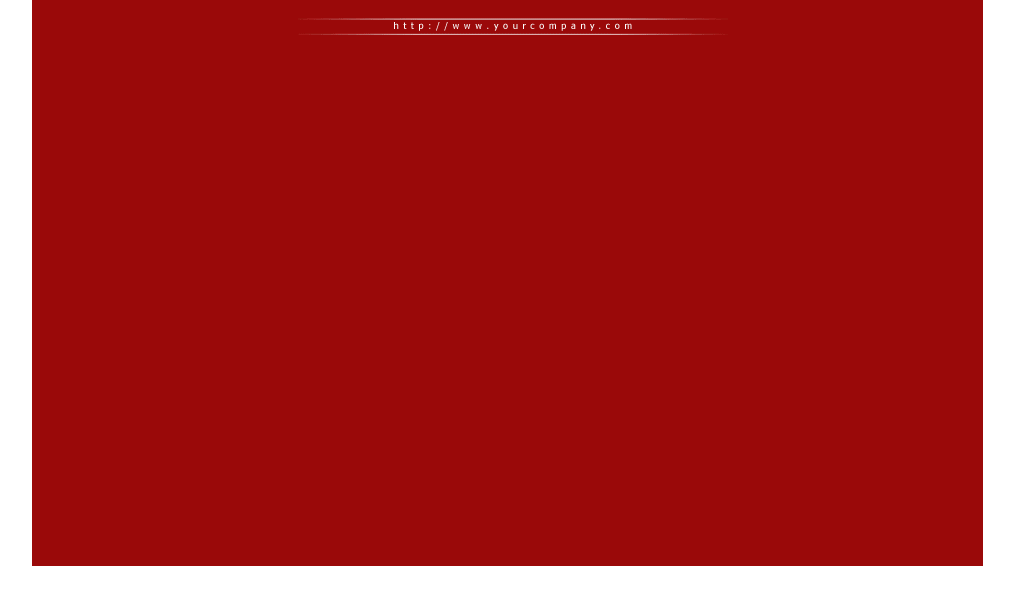
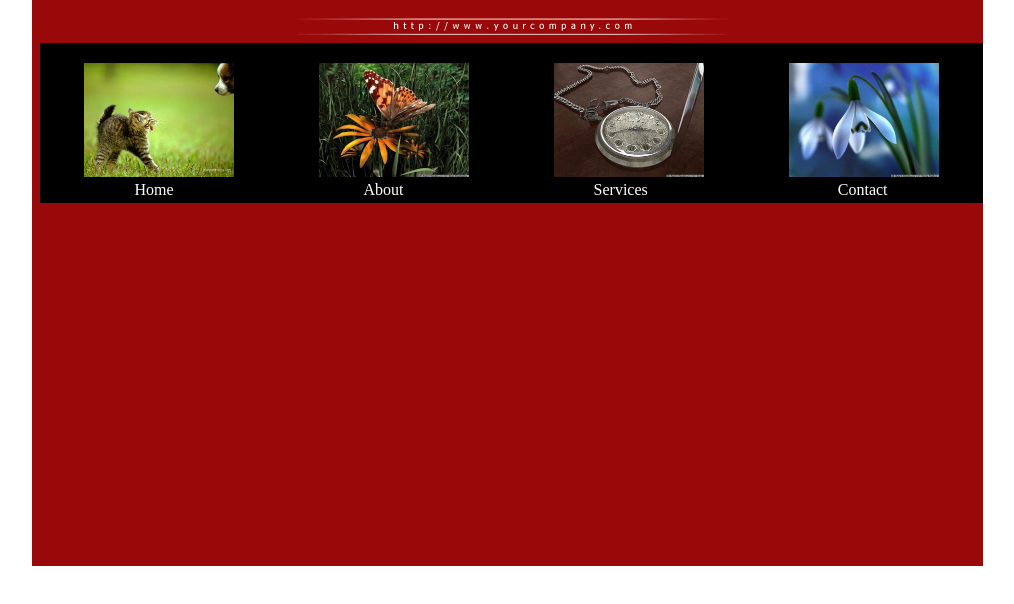
Before and after one commit to ViKorniienko/02_hard, a plain HTML site: page index.html in a window 1280 px wide. Shown: the whole page, without its empty margins (133-1147 px from the left). Drawn offline with Linux system fonts and the light colour scheme.

Commit message:
add antil main

```diff
--- a/index.html
+++ b/index.html
@@ -15,8 +15,19 @@
     <header>
       <a href="#"></a> <img src="images/title.gif" alt="name company">
     </header>
-    <nav>
-
+    <nav class="menu-block">
+      <ul class="cards">
+        <li><img src="images/img00.jpg" alt="card home"></li>
+        <li><img src="images/img01.jpg" alt="card about"></li>
+        <li><img src="images/img02.jpg" alt="card services"></li>
+        <li><img src="images/img03.jpg" alt="card contact"></li>
+      </ul>
+      <ul class="menu">
+        <p>Home <a href="#"></a></p>
+        <p>About</p>
+        <p>Services</p>
+        <p>Contact</p>
+      </ul>
     </nav>
     <main>
 
--- a/style.css
+++ b/style.css
@@ -14,3 +14,43 @@ text-align: center;
 padding-top: 7px;
 padding-left: 7px;
 }
+
+.menu-block {
+  background-color: #000000;
+  width: 943px;
+  height: 160px;
+  margin-left: 8px;
+  margin-top: 0px;
+}
+
+ul {
+  list-style: none;
+}
+
+.cards {display: flex;
+  justify-content: center;
+  gap: 85px;
+  padding-top: 20px;
+  margin-top: 0px;
+  margin-bottom: 0px;
+  padding-left: 0px;
+
+}
+
+.cards img {
+  width: 150px;
+  height: 114px;
+}
+
+.menu {
+  display: flex;
+  justify-content: center;
+  gap: 190px;
+  color: #ffffff;
+  padding-left: 0px;
+  height: 25px;
+  margin: 0px;
+}
+.menu p {
+  margin: 0px;
+}
```
